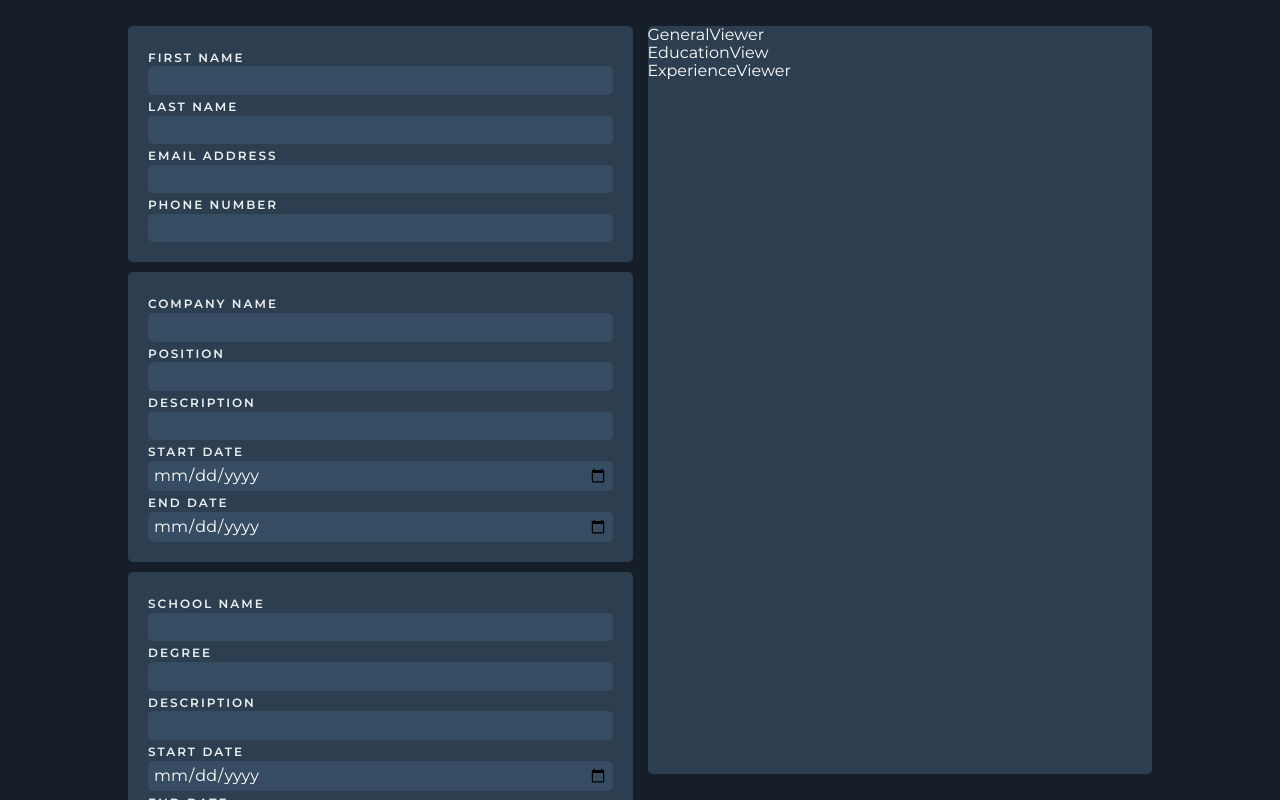
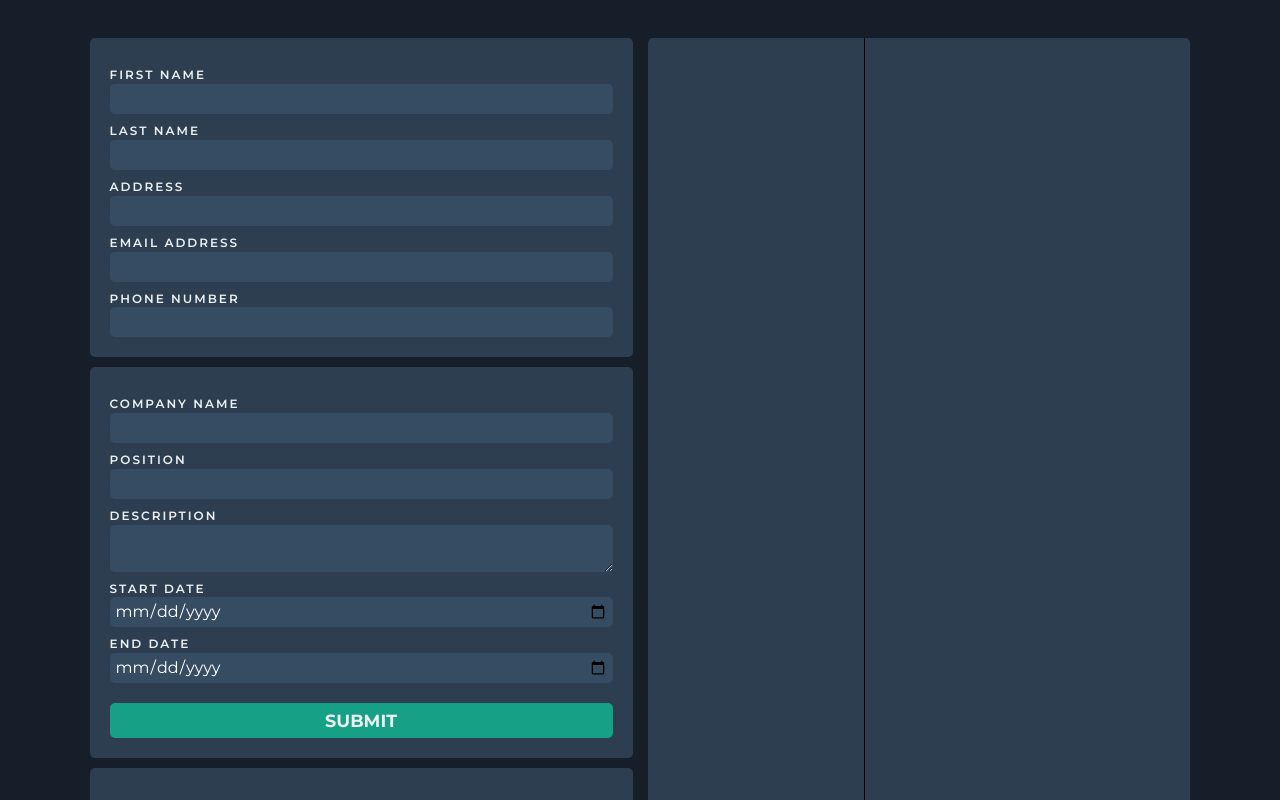
Before and after one commit to cakegod/CV-Application, a React (Create React App) app: page / in a window 1280 px wide. Shown: the top 800 px of the page. Built offline with nearby package versions, Linux system fonts and the light colour scheme.

Commit message:
added form clear and experience submit rendering

```diff
--- a/package.json
+++ b/package.json
@@ -9,6 +9,7 @@
     "react": "^18.2.0",
     "react-dom": "^18.2.0",
     "react-scripts": "5.0.1",
+    "uniqid": "^5.4.0",
     "web-vitals": "^2.1.4"
   },
   "scripts": {
--- a/src/App.js
+++ b/src/App.js
@@ -1,61 +1,157 @@
 import React, { Component } from 'react';
-import Education from './components/Form/Education';
-import Experience from './components/Form/Experience';
-import General from './components/Form/General';
+import EducationForm from './components/Form/EducationForm';
+import ExperienceForm from './components/Form/ExperienceForm';
+import GeneralForm from './components/Form/GeneralForm';
 import EducationView from './components/Viewer/EducationView';
 import GeneralViewer from './components/Viewer/GeneralViewer';
 import ExperienceViewer from './components/Viewer/ExperienceViewer';
 import './styles/app.css';
+import uniqid from 'uniqid';
 
 class App extends Component {
 	constructor(props) {
 		super(props);
 		this.state = {
-			// General
+			general: {
 				firstName: '',
 				lastName: '',
+				address: '',
 				emailAddress: '',
 				phoneNumber: '',
+			},
 
-			// Experience
+			experience: {
 				company: '',
 				position: '',
 				workDescription: '',
 				workStartDate: '',
 				workEndDate: '',
+				id: uniqid(),
+			},
 
-			// Education
+			education: {
 				school: '',
 				degree: '',
 				degreeDescription: '',
 				degreeStartDate: '',
 				degreeEndDate: '',
+				id: uniqid(),
+			},
+			experienceArray: [],
+			educationArray: [],
 		};
 	}
 
 	handleInputValue = (event) => {
 		const { name, value } = event.target;
+		switch (name) {
+			case 'firstName':
+			case 'lastName':
+			case 'address':
+			case 'emailAddress':
+			case 'phoneNumber':
 				this.setState({
+					general: {
+						...this.state.general,
 						[name]: value,
+					},
 				});
+				break;
+			case 'company':
+			case 'position':
+			case 'workDescription':
+			case 'workStartDate':
+			case 'workEndDate':
+				this.setState({
+					experience: {
+						...this.state.experience,
+						[name]: value,
+						id: this.state.experience.id,
+					},
+				});
+				break;
+			case 'school':
+			case 'degree':
+			case 'degreeDescription':
+			case 'degreeStartDate':
+			case 'degreeEndDate':
+				this.setState({
+					education: {
+						...this.state.education,
+						[name]: value,
+						id: this.state.education.id,
+					},
+				});
+				break;
+			default:
+		}
+	};
+	handleSubmit = (event) => {
+		event.preventDefault();
+		switch (event.target.name) {
+			case 'experience':
+				this.setState({
+					experienceArray: this.state.experienceArray.concat(
+						this.state.experience,
+					),
+					experience: {
+						company: '',
+						position: '',
+						workDescription: '',
+						workStartDate: '',
+						workEndDate: '',
+						id: uniqid(),
+					},
+				});
+				break;
+			case 'education':
+				this.setState({
+					educationArray: this.state.educationArray.concat(
+						this.state.education,
+					),
+					education: {
+						school: '',
+						degree: '',
+						degreeDescription: '',
+						degreeStartDate: '',
+						degreeEndDate: '',
+						id: uniqid(),
+					},
+				});
+				break;
+			default:
+		}
 	};
 
 	render() {
+		const { general, education, experience, experienceArray, educationArray } =
+			this.state;
 		return (
 			<div className='container'>
+				<div className='forms-container'>
 					<form>
-					<General
+						<GeneralForm
 							handleInput={this.handleInputValue}
 							value={this.state}
-					></General>
-					<Experience handleInput={this.handleInputValue} value={this.state} />
-					<Education handleInput={this.handleInputValue} value={this.state} />
-					<button className='submit-button'>Submit CV</button>
+						></GeneralForm>
 					</form>
+					<form onSubmit={this.handleSubmit} name='experience'>
+						<ExperienceForm
+							handleInput={this.handleInputValue}
+							value={this.state}
+						/>
+					</form>
+					<form onSubmit={this.handleSubmit} name='education'>
+						<EducationForm
+							handleInput={this.handleInputValue}
+							value={this.state}
+						/>
+					</form>
+				</div>
 				<div className='cv-viewer'>
-					<GeneralViewer />
-					<EducationView />
-					<ExperienceViewer />
+					<GeneralViewer data={general} />
+					<ExperienceViewer data={experience} arrayData={experienceArray} />
+					<EducationView data={education} arrayData={educationArray} />
 				</div>
 			</div>
 		);
@@ -70,7 +166,7 @@ export default App;
 // A section to add your educational experience (school name, title of study, date of study)
 // A section to add practical experience (company name, position title, main tasks of your jobs, date from and until when you worked for that company)
 // Be sure to include an edit and submit button for each section or for the whole CV, your preference. The submit button should submit your form and display the value of your input fields in HTML elements. The edit button should add back (display) the input fields, with the previously displayed information as values. In those input fields, you should be able to edit and resubmit the content. You’re going to make heavy use of state and props, so make sure you understood those concepts.
-// Create a components folder in your src directory and add your components.
-// Include a styles folder in your src directory for your CSS files. You’ll need to import these in the component files to use them.
+// Create a components' folder in your src directory and add your components.
+// Include a styles' folder in your src directory for your CSS files. You’ll need to import these in the component files to use them.
 // Don’t forget to push your solution to GitHub. You should be proud of your work and show it off to the world!
 // Tip: If you’re confused on how to deploy using GitHub Pages, take a look at this article
--- a/src/components/Form/Education.js
+++ b/src/components/Form/EducationForm.js
@@ -1,46 +1,55 @@
 import React, { Component } from 'react';
 import Input from './Input';
 
-export default class Education extends Component {
+export default class EducationForm extends Component {
 	render() {
-		const { handleInput, value } = this.props;
+		const { handleInput } = this.props;
+		const {
+			school,
+			degree,
+			degreeDescription,
+			degreeStartDate,
+			degreeEndDate,
+		} = this.props.value.education;
 		return (
 			<div className='education-container'>
 				<Input
+					label={'School Name'}
 					type='text'
-					value={value.school}
-					label={'School Name'}
+					value={school}
 					handleInput={handleInput}
 					name='school'
 				/>
 				<Input
+					label={'Degree'}
 					type='text'
-					value={value.degree}
-					label={'Degree'}
+					value={degree}
 					handleInput={handleInput}
 					name='degree'
 				/>
 				<Input
+					label={'Description'}
+					inputType='textarea'
 					type='text'
-					value={value.degreeDescription}
-					label={'Description'}
 					handleInput={handleInput}
+					value={degreeDescription}
 					name='degreeDescription'
 				/>
 				<Input
+					label={'Start Date'}
 					type='date'
-					value={value.degreeStartDate}
-					label={'Start Date'}
+					value={degreeStartDate}
 					handleInput={handleInput}
 					name='degreeStartDate'
 				/>
 				<Input
+					label={'End Date'}
 					type='date'
-					value={value.degreeEndDate}
-					label={'End Date'}
+					value={degreeEndDate}
 					handleInput={handleInput}
 					name='degreeEndDate'
 				/>
+				<button className='submit-button'>Submit</button>
 			</div>
 		);
 	}
--- a/src/components/Form/Experience.js
+++ b/src/components/Form/ExperienceForm.js
@@ -1,46 +1,50 @@
 import React, { Component } from 'react';
 import Input from './Input';
 
-export default class Experience extends Component {
+export default class ExperienceForm extends Component {
 	render() {
-		const { handleInput, value } = this.props;
+		const { handleInput } = this.props;
+		const { company, position, workDescription, workStartDate, workEndDate } =
+			this.props.value.experience;
 		return (
 			<div className='experience-container'>
 				<Input
+					label={'Company Name'}
 					type='text'
-					value={value.company}
-					label={'Company Name'}
+					value={company}
 					handleInput={handleInput}
 					name='company'
 				/>
 				<Input
+					label={'Position'}
 					type='text'
-					value={value.position}
-					label={'Position'}
+					value={position}
 					handleInput={handleInput}
 					name='position'
 				/>
 				<Input
+					label={'Description'}
+					inputType='textarea'
 					type='text'
-					value={value.workDescription}
-					label={'Description'}
+					value={workDescription}
 					handleInput={handleInput}
 					name='workDescription'
 				/>
 				<Input
+					label={'Start Date'}
 					type='date'
-					value={value.workStartDate}
-					label={'Start Date'}
+					value={workStartDate}
 					handleInput={handleInput}
 					name='workStartDate'
 				/>
 				<Input
+					label={'End Date'}
 					type='date'
-					label={'End Date'}
-					value={value.workEndDate}
+					value={workEndDate}
 					handleInput={handleInput}
 					name='workEndDate'
 				/>
+				<button className='submit-button'>Submit</button>
 			</div>
 		);
 	}
--- a/src/components/Form/General.js
+++ b/src/components/Form/GeneralForm.js
@@ -1,37 +1,45 @@
 import React, { Component } from 'react';
 import Input from './Input';
 
-export default class General extends Component {
-
+export default class GeneralForm extends Component {
 	render() {
-		const { handleInput, value } = this.props;
+		const { handleInput } = this.props;
+		const { firstName, lastName, address, emailAddress, phoneNumber } =
+			this.props.value.general;
 		return (
 			<div className='general-container'>
 				<Input
+					label={'First Name'}
 					type='text'
-          value={value.firstName}
-					label={'First Name'}
+					value={firstName}
 					handleInput={handleInput}
 					name='firstName'
 				/>
 				<Input
+					label={'Last Name'}
 					type='text'
-          value={value.lastName}
-					label={'Last Name'}
+					value={lastName}
 					handleInput={handleInput}
 					name='lastName'
 				/>
 				<Input
+					label={'Address'}
+					type='text'
+					value={address}
+					handleInput={handleInput}
+					name='address'
+				/>
+				<Input
+					label={'Email Address'}
 					type='email'
-          value={value.emailAddress}
-					label={'Email Address'}
+					value={emailAddress}
 					handleInput={handleInput}
 					name='emailAddress'
 				/>
 				<Input
+					label={'Phone Number'}
 					type='text'
-          value={value.phoneNumber}
-					label={'Phone Number'}
+					value={phoneNumber}
 					handleInput={handleInput}
 					name='phoneNumber'
 				/>
--- a/src/components/Form/Input.js
+++ b/src/components/Form/Input.js
@@ -4,11 +4,32 @@ export default class Input extends Component {
 	render() {
 		const { label, handleInput, name, type, value } = this.props;
 
-		return (
-			<div>
-				<label className='label'>{label}</label>
-				<input value={value} type={type} onChange={handleInput} name={name} />
-			</div>
-		);
+		if (this.props.inputType === 'textarea') {
+			return (
+				<div>
+					<label className='label'>{label}</label>
+					<textarea
+						value={value}
+						type={type}
+						onChange={handleInput}
+						name={name}
+						required
+					/>
+				</div>
+			);
+		} else {
+			return (
+				<div>
+					<label className='label'>{label}</label>
+					<input
+						value={value}
+						type={type}
+						onChange={handleInput}
+						name={name}
+						required
+					/>
+				</div>
+			);
+		}
 	}
 }
--- a/src/components/Viewer/EducationView.js
+++ b/src/components/Viewer/EducationView.js
@@ -1,9 +1,22 @@
-import React, { Component } from 'react'
+import React, { Component } from 'react';
 
 export default class EducationView extends Component {
-  render() {
-    return (
-      <div>EducationView</div>
-    )
-  }
+	render() {
+		const {
+			school,
+			degree,
+			degreeDescription,
+			degreeStartDate,
+			degreeEndDate,
+		} = this.props.data;
+		return (
+			<div className="education-view-container">
+				<p>{school}</p>
+				<p>{degree}</p>
+				<p>{degreeDescription}</p>
+				<p>{degreeStartDate}</p>
+				<p>{degreeEndDate}</p>
+			</div>
+		);
+	}
 }
--- a/src/components/Viewer/ExperienceViewer.js
+++ b/src/components/Viewer/ExperienceViewer.js
@@ -1,9 +1,26 @@
-import React, { Component } from 'react'
+import React, { Component } from 'react';
 
 export default class ExperienceViewer extends Component {
-  render() {
-    return (
-      <div>ExperienceViewer</div>
-    )
-  }
+	render() {
+			return (
+				<div className='experience-view-container' >
+					{this.props.arrayData?.map(experience => {
+						return (
+							<div key={experience.id} className="work-info-container">
+							<div className='work-info'>
+								<p className='company'>{experience.company}</p>
+								<p className='position'>{experience.position}</p>
+								<p className="work-description">{experience.workDescription}</p>
+							</div>
+							<div className='work-date'>
+								<p>{experience.workStartDate}</p>
+								<p>{experience.workEndDate}</p>
+							</div>
+						</div>
+						)
+					})}
+				</div>
+
+			);
+	}
 }
--- a/src/components/Viewer/GeneralViewer.js
+++ b/src/components/Viewer/GeneralViewer.js
@@ -1,9 +1,17 @@
-import React, { Component } from 'react'
+import React, { Component } from 'react';
 
 export default class GeneralViewer extends Component {
-  render() {
-    return (
-      <div>GeneralViewer</div>
-    )
-  }
+	render() {
+
+    const {firstName, lastName, address , phoneNumber, emailAddress} = this.props.data
+		return (
+			<div className="general-view-container">
+				<p className="first-name">{firstName}</p>
+				<p className="last-name">{lastName}</p>
+				<p className="address">{address}</p>
+				<p className="phone-number">{phoneNumber}</p>
+				<p className="email-address">{emailAddress}</p>
+			</div>
+		);
+	}
 }
--- a/src/styles/app.css
+++ b/src/styles/app.css
@@ -7,13 +7,13 @@
 	font-family: 'Montserrat', sans-serif;
 }
 
-
 :root {
-  --primaryMain: #546e7a
-  --primarySecondary
+	--primaryMain: #546e7a --primarySecondary;
 }
 
-body, html, #root {
+body,
+html,
+#root {
 	height: 100%;
 	width: 100%;
 }
@@ -23,27 +23,23 @@ body {
 }
 
 .container {
-	height: 100%;
-	margin: 0 10%;
-  padding: 2% 0;
+	margin: 3% 7%;
 	display: flex;
-	align-items: center;
 }
-
-
 
 .cv-viewer {
 	background-color: #2c3e50;
 	margin-left: 15px;
 	border-radius: 5px;
-
+	height: 100vh;
 }
 
-form, .cv-viewer {
+.forms-container,
+.cv-viewer {
 	display: flex;
 	flex-direction: column;
 	width: 50%;
-	height:100%;
+
 }
 
 form > div {
@@ -53,7 +49,7 @@ form > div {
 	margin: 0 0 10px 0;
 	padding: 20px;
 	background-color: #2c3e50;
-  font-weight:bold;
+	font-weight: bold;
 }
 
 form > div > div {
@@ -65,20 +61,25 @@ form > div > div {
 	font-size: 0.75rem;
 	text-transform: uppercase;
 	letter-spacing: 2px;
-  padding: 5px 0 2px 0;
-  font-weight:600;
+	padding: 10px 0 2px 0;
+	font-weight: 600;
 	color: #ecf0f1;
 }
 
-input {
+input,
+textarea {
 	padding: 5px;
 	border-radius: 5px;
 	background-color: #364c63;
 	border: 0;
 }
 
+input {
+	height: 30px;
+}
 
-.submit-button {
+.submit-button,
+.edit-button {
 	color: #ecf0f1;
 	text-transform: uppercase;
 	font-weight: 700;
@@ -86,12 +87,101 @@ input {
 	background-color: #16a085;
 	border: 0;
 	border-radius: 5px;
-  height: 40px;
-  flex:1
+	height: 35px;
+  margin-top: 20px;
+	transition: 0.2s;
 }
 
-.submit-button:hover {
-  box-shadow: rgba(0, 0, 0, 0.24) 0px 3px 8px;
+.submit-button:hover,
+.edit-button:hover {
+	filter: saturate(1.4);
 	transition: 0.2s;
+}
+
+.edit-button {
+	background-color: #d35400;
+}
+
+.cv-viewer {
+	display: grid;
+  font-size: 16px;
+	grid-template-columns: 2fr 3fr;
+	grid-template-rows: repeat(2, 1fr);
+	gap: 0 0;
+	grid-auto-flow: row;
+	grid-template-areas:
+		'general-view-container experience-view-container'
+		'general-view-container education-view-container';
+}
+
+.experience-view-container {
+	grid-area: experience-view-container;
+  padding: 30px 50px 0 20px;
 
 }
+
+.experience-view-container > div{
+
+  display: flex;
+  flex-direction: row-reverse;
+  justify-content: flex-end;
+  overflow-wrap: anywhere;
+  align-items: center;
+}
+
+.education-view-container {
+	grid-area: education-view-container;
+  padding: 30px 50px 0 20px;
+}
+
+.general-view-container {
+	grid-area: general-view-container;
+  padding: 30px 20px 0 50px;
+  border-right: 1px solid black;
+}
+
+p {
+  margin:3px 0;
+}
+
+
+/* Experience */
+
+.company, .position {
+  font-weight: 700;
+
+}
+
+.company {
+  text-transform: uppercase;
+}
+
+.work-info-container {
+  box-shadow: rgba(0, 0, 0, 0.15) 0 3px 3px 0;
+  padding: 15px;
+  background-color: #34495e
+}
+
+.position{
+  color: #27ae60
+}
+
+.work-date > p {
+  font-size: 0.8rem;
+}
+
+
+.work-info {
+  flex:1;
+  padding-left: 15px;
+}
+
+/* General viewer */
+
+.first-name, .last-name {
+  font-size: 1.2rem
+}
+.last-name {
+  font-weight: 600;
+  text-transform: uppercase;
+}
```
Also changed, not shown: 1 other file (tests, documents, lock files or other folders). Lines whose indentation alone changed are shown as unchanged.
